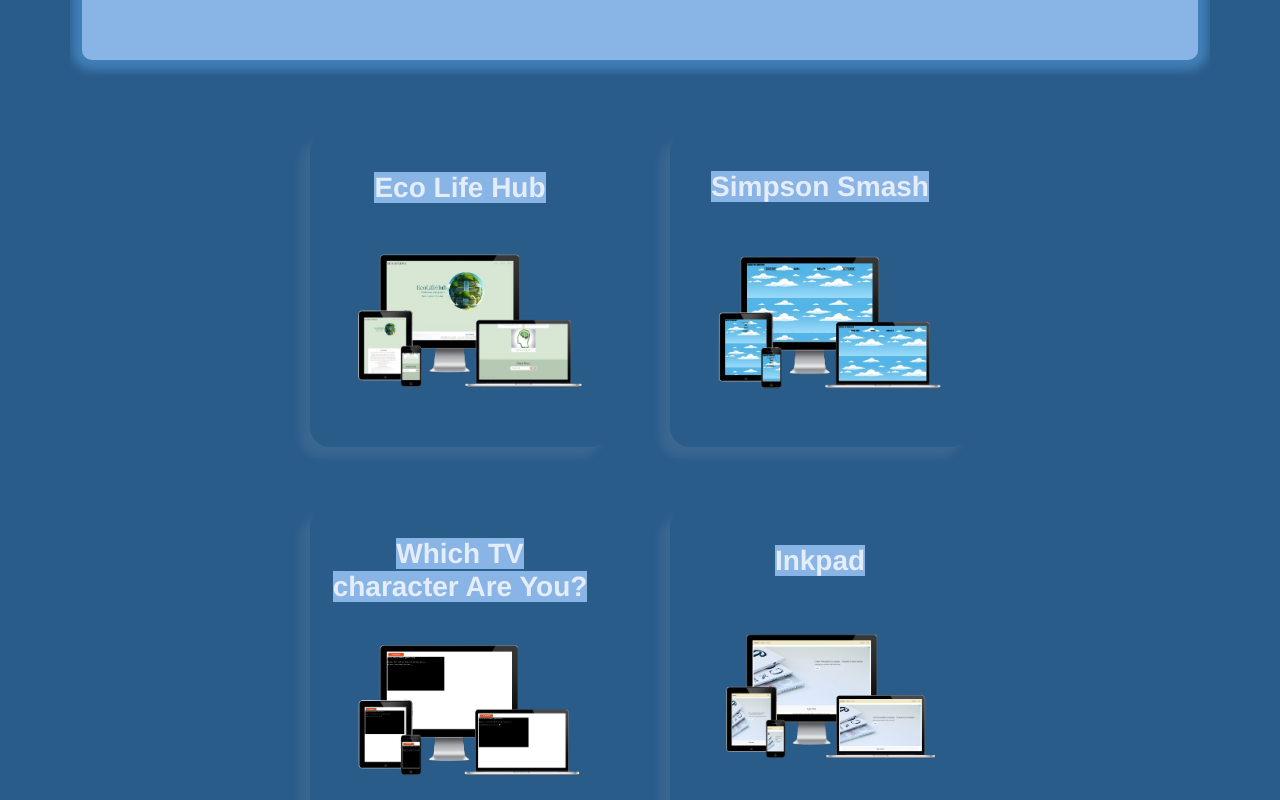
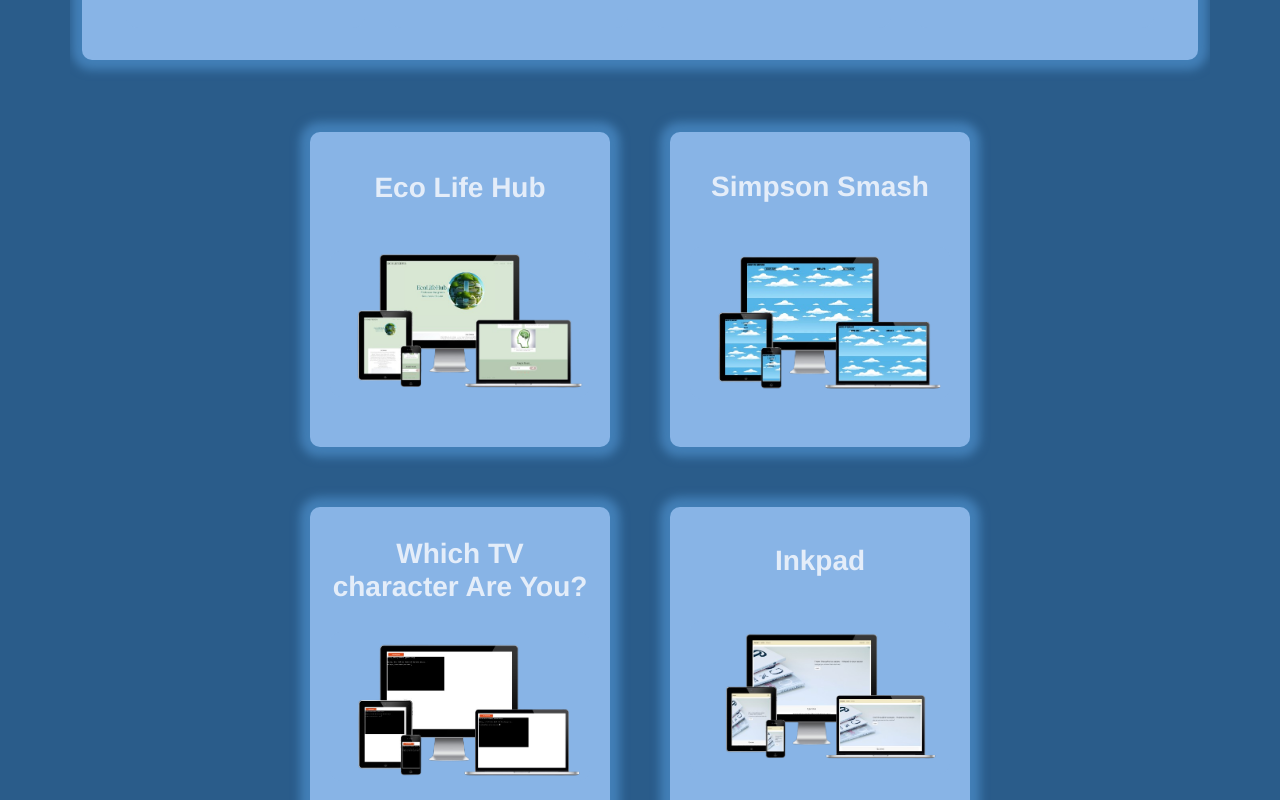
Before and after one commit to DanilleH22/portfolio, a React (Create React App) app: page / in a window 1280 px wide. Shown: the part 1240-2040 px from the top of the page. Built offline with nearby package versions, Linux system fonts and the light colour scheme.

Commit message:
Update projects to be more mobile firendly and styling

```diff
--- a/src/styles/Projects.module.css
+++ b/src/styles/Projects.module.css
@@ -5,6 +5,7 @@
     gap: 20px;
     justify-content: center;
     padding: 20px;
+
 }
 /* Project card */
 .projectCard {
@@ -12,8 +13,9 @@
     position: relative;
     width: 300px;
     height: auto;
-    border-radius: 20px;
-    box-shadow: -10px 10px 10px rgba(209, 205, 205, 0.1);
+    border-radius: 10px;
+  box-shadow: 0 0 10px 10px #427fb7;
+  background-color: #88B4E6;
     text-align: center;
     margin: 20px;
 }
@@ -25,6 +27,7 @@
     border-radius: 10px;
     margin-bottom: 10px;
     object-fit: cover;
+    background-color: #88B4E6;
 }
 
 /* Project cards */
@@ -33,5 +36,26 @@
     display: grid;
   align-items: center;
   justify-content: center;
+  background-color: #88B4E6;
 
 }
+
+ p, a, h3, strong  {
+    background-color: #88B4E6;
+}
+
+
+/* Responsive Adjustments */
+@media (max-width: 768px) {
+    .Container {
+      width: 95%;
+    }
+
+    .projectContainer{
+      margin-bottom: 1rem;
+    }
+
+    .CategoryCard {
+      padding: 1rem;
+    }
+  }
```
